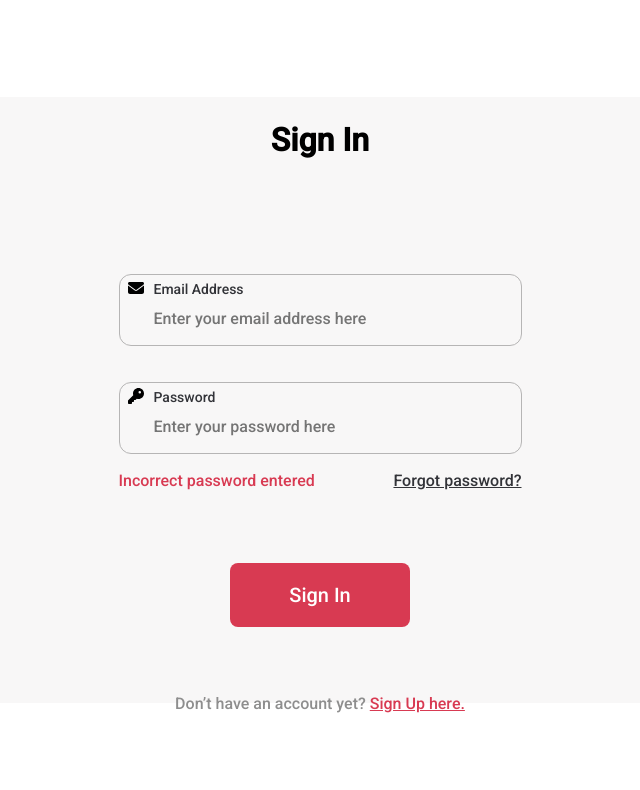
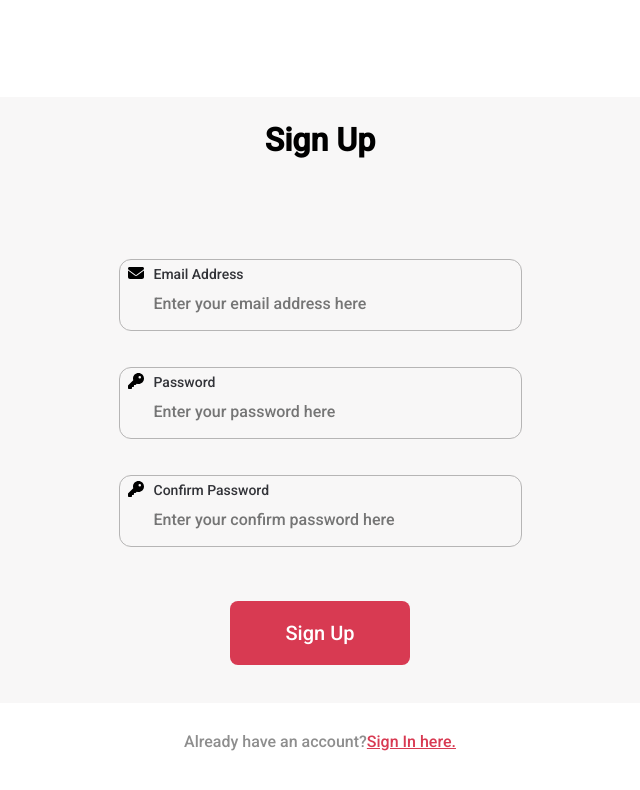
Before and after one commit to devshahid/myprofile, a React (Create React App) app in the folder client/: page /register in a window 1280 px wide. Shown: the top 790 px of the page, without its empty margins (320-960 px from the left). Built offline with nearby package versions, Linux system fonts and the light colour scheme.

Commit message:
login, register, forger password screen ready

```diff
--- a/client/package.json
+++ b/client/package.json
@@ -12,6 +12,7 @@
     "@testing-library/user-event": "^13.5.0",
     "react": "^18.2.0",
     "react-dom": "^18.2.0",
+    "react-router-dom": "^6.3.0",
     "react-scripts": "5.0.1",
     "web-vitals": "^2.1.4"
   },
--- a/client/src/App.js
+++ b/client/src/App.js
@@ -1,11 +1,18 @@
 import "./App.css";
 import "./css/signin.css";
+import { BrowserRouter as Router, Route, Routes } from "react-router-dom";
 import SignIn from "./Components/Login/SignIn";
+import Register from "./Components/Login/Register";
+import ForgotPassword from "./Components/Login/ForgotPassword";
 function App() {
   return (
-    <div className="App">
-      <SignIn />
-    </div>
+    <Router>
+      <Routes>
+        <Route exact path="/" element={<SignIn />}></Route>
+        <Route path="/register" element={<Register />}></Route>
+        <Route path="/forgotpassword" element={<ForgotPassword />}></Route>
+      </Routes>
+    </Router>
   );
 }
 
--- /dev/null
+++ b/client/src/Components/Login/ForgotPassword.jsx
@@ -0,0 +1,15 @@
+import React from "react";
+import { faEnvelope } from "@fortawesome/free-solid-svg-icons";
+import Form from "./Form";
+const ForgotPassword = () => {
+  return (
+    <Form
+      inputFields={[{ fieldName: "Email Address", icon: faEnvelope }]}
+      LabelName="Forgot Password"
+      buttonName="Send"
+      type="forgotpass"
+    />
+  );
+};
+
+export default ForgotPassword;
--- /dev/null
+++ b/client/src/Components/Login/Form.jsx
@@ -0,0 +1,62 @@
+import React from "react";
+import { FontAwesomeIcon } from "@fortawesome/react-fontawesome";
+import { Link } from "react-router-dom";
+const Form = (props) => {
+  return (
+    <div className="SignInOuter">
+      <div className="signInBody">
+        <h1 className="signInHeading">{props.LabelName}</h1>
+        {props.type === "forgotpass" ? (
+          <p className="forgetpass_comment">
+            No worries, we’ll send you reset instructions.
+          </p>
+        ) : (
+          ""
+        )}
+        <div className="form">
+          <form>
+            {Object.keys(props.inputFields).map((key) => (
+              <div className="inputbox" key={key}>
+                <FontAwesomeIcon icon={props.inputFields[key].icon} />
+                <div className="inputField">
+                  <label>{props.inputFields[key].fieldName}</label>
+                  <input
+                    type="email"
+                    placeholder={`Enter your ${props.inputFields[
+                      key
+                    ].fieldName.toLowerCase()} here`}
+                  />
+                </div>
+              </div>
+            ))}
+            {props.type === "signin" ? (
+              <div className="passwordMessage">
+                <p className="wrongPass">Incorrect password entered</p>
+                <Link to="/forgotpassword" className="forgetPass">
+                  Forgot password?
+                </Link>
+              </div>
+            ) : (
+              ""
+            )}
+            <div className="signInBtn">
+              <button>{props.buttonName}</button>
+            </div>
+          </form>
+        </div>
+        {props.type !== "forgotpass" ? (
+          <div className="signuptext">
+            <p>
+              {props.bottomMsg[0]}
+              <Link to={props.location}>{props.bottomMsg[1]}</Link>
+            </p>
+          </div>
+        ) : (
+          ""
+        )}
+      </div>
+    </div>
+  );
+};
+
+export default Form;
--- /dev/null
+++ b/client/src/Components/Login/Register.jsx
@@ -0,0 +1,22 @@
+import React from "react";
+import Form from "./Form";
+import { faEnvelope, faKey } from "@fortawesome/free-solid-svg-icons";
+
+const Register = () => {
+  return (
+    <Form
+      inputFields={[
+        { fieldName: "Email Address", icon: faEnvelope },
+        { fieldName: "Password", icon: faKey },
+        { fieldName: "Confirm Password", icon: faKey },
+      ]}
+      LabelName="Sign Up"
+      buttonName="Sign Up"
+      type="register"
+      bottomMsg={["Already have an account?", "Sign In here."]}
+      location="/"
+    />
+  );
+};
+
+export default Register;
--- a/client/src/Components/Login/SignIn.jsx
+++ b/client/src/Components/Login/SignIn.jsx
@@ -1,50 +1,19 @@
 import React from "react";
-import { FontAwesomeIcon } from "@fortawesome/react-fontawesome";
 import { faEnvelope, faKey } from "@fortawesome/free-solid-svg-icons";
+import Form from "./Form";
 const SignIn = () => {
   return (
-    <div className="SignInOuter">
-      <div className="signInBody">
-        <h1 className="signInHeading">Sign In</h1>
-        <div className="form">
-          <form>
-            <div className="inputbox">
-              <FontAwesomeIcon icon={faEnvelope} />
-              <div className="inputField">
-                <label>Email Address</label>
-                <input
-                  type="email"
-                  placeholder="Enter your email address here"
-                />
-              </div>
-            </div>
-            <div className="inputbox">
-              <FontAwesomeIcon icon={faKey} />
-
-              <div className="inputField">
-                <label>Password</label>
-                <input type="password" placeholder="Enter your password here" />
-              </div>
-            </div>
-
-            <div className="passwordMessage">
-              <p className="wrongPass">Incorrect password entered</p>
-              <a href="www.google.com" className="forgetPass">
-                Forgot password?
-              </a>
-            </div>
-            <div className="signInBtn">
-              <button>Sign In</button>
-            </div>
-          </form>
-        </div>
-        <div className="signuptext">
-          <p>
-            Don’t have an account yet? <a href="google.com">Sign Up here.</a>
-          </p>
-        </div>
-      </div>
-    </div>
+    <Form
+      inputFields={[
+        { fieldName: "Email Address", icon: faEnvelope },
+        { fieldName: "Password", icon: faKey },
+      ]}
+      LabelName="Sign In"
+      buttonName="Sign In"
+      type="signin"
+      bottomMsg={["Don’t have an account yet?", "Sign Up here."]}
+      location="/register"
+    />
   );
 };
 
--- a/client/src/css/signin.css
+++ b/client/src/css/signin.css
@@ -23,7 +23,7 @@
   display: flex;
   justify-content: center;
   align-items: center;
-  margin-top: 75px;
+  margin-top: 60px;
 }
 .form form {
   display: flex;
@@ -83,10 +83,11 @@
   text-decoration-line: underline;
   color: #323338;
 }
-
+.signInBtn {
+  display: flex;
+  justify-content: center;
+}
 .signInBtn button {
-  font-family: "Roboto", sans-serif;
-  font-style: normal;
   font-size: 20px;
   line-height: 24px;
   margin-top: 54px;
@@ -98,9 +99,7 @@
   border-radius: 8px;
   outline: none;
   border: none;
-  flex: none;
-  order: 1;
-  flex-grow: 0;
+  text-align: center;
 }
 
 .signuptext {
@@ -116,3 +115,7 @@
   text-decoration-line: underline;
   color: #d83a52;
 }
+.forgetpass_comment {
+  margin-top: 70px;
+  text-align: center;
+}
```
Also changed, not shown: 1 other file (tests, documents, lock files or other folders).
